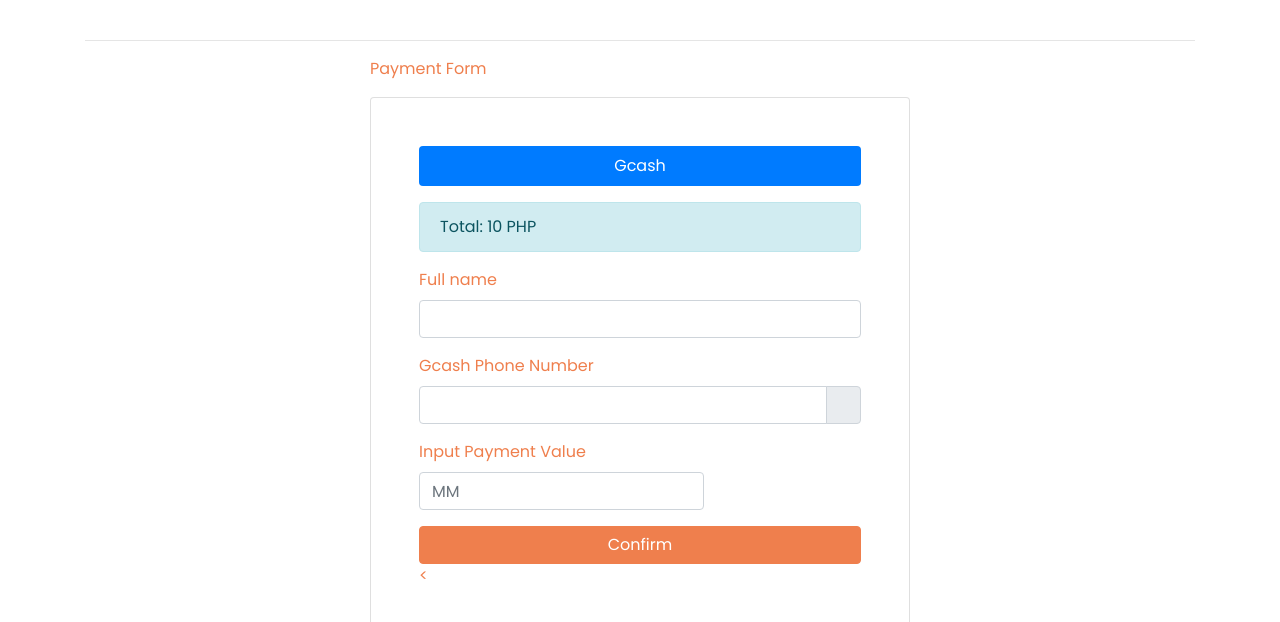
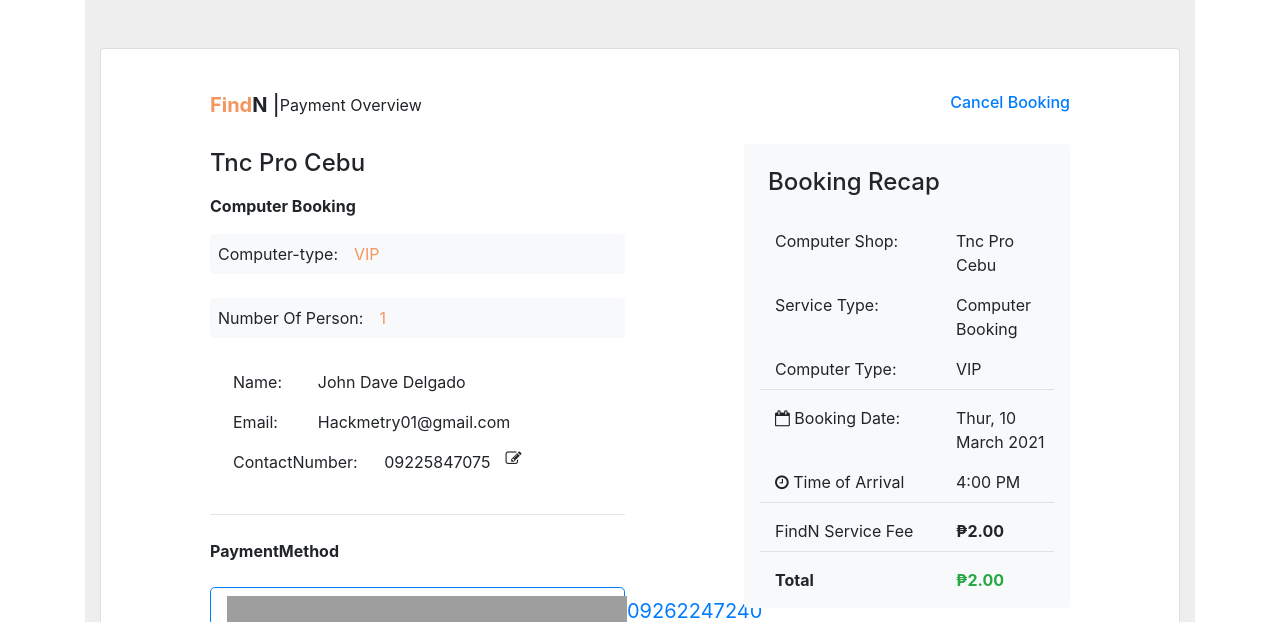
Before and after one commit to SigmaCodex/FindNCapstone, a CodeIgniter app: the page made by application/views/payment.php in a window 1280 px wide. Shown: the top 622 px of the page. Run offline with CodeIgniter, Linux system fonts and the light colour scheme; some libraries are stand-ins or nearby versions; grey boxes are pictures that could not be loaded.

Commit message:
paymentmethod initialDesign

```diff
--- a/application/views/payment.php
+++ b/application/views/payment.php
@@ -5,91 +5,167 @@
   <title>Sample Payment Form Exercise</title>
   <link href="https://fonts.googleapis.com/css?family=Poppins:400,600&display=swap" rel="stylesheet">
   <link rel='stylesheet' href='https://cdnjs.cloudflare.com/ajax/libs/twitter-bootstrap/4.1.3/css/bootstrap.min.css'>
-  <link rel="stylesheet" href="asset/css/register.css">
+  <link rel="stylesheet" href="https://cdnjs.cloudflare.com/ajax/libs/font-awesome/4.7.0/css/font-awesome.min.css">
+  <style>
+	  .icon:hover{
+		transform: scale(1.2);
+	  }
+  </style>
 </head>
 <body>
+<div class="container">
+<section style="background-color: #eee;">
+  <div class="container py-5">
+    <div class="card">
+      <div class="card-body">
+        <div class="row d-flex justify-content-center pb-5">
+          <div class="col-md-7 col-xl-5 mb-4 mb-md-0">
+            <div class="py-4 d-flex flex-row">
+              <h5> <b style="color:#f59660">Find</b><b>N</b> |</h5>
+              <span class="ps-2">Payment Overview</span>
+            </div>
+            <!-- <h4 class="text-success">$85.00</h4> -->
+            <h4>Tnc Pro Cebu</h4>
+            <div class="d-flex pt-2">
+              <div>
+                <p>
+                  <b>Computer Booking</b>
+                </p>
+              </div>
+            </div>
+			<div class="rounded d-flex" style="background-color: #f8f9fa;">
+              <div class="p-2">Computer-type:</div>
+              <div class="ms-auto p-2" style="color:#f59660">VIP</div>
+            </div>
+			<br>
+			<div class="rounded d-flex" style="background-color: #f8f9fa;">
+              <div class="p-2">Number Of Person:</div>
+              <div class="ms-auto p-2" style="color:#f59660">1</div>
+            </div>
+			<br>
+			<div class="p-2 d-flex">
+                <div class="col-3">Name:</div>
+                <div class="ms-auto">John Dave Delgado</div>
+            </div>
+			<div class="p-2 d-flex">
+                <div class="col-3">Email:</div>
+                <div class="ms-auto">Hackmetry01@gmail.com</div>
+            </div>
+			<div class="p-2 d-flex contact-display">
+                <div class="col-5">ContactNumber:</div>
+					<div class="ms-auto">09225847075</div>
+					<i class="col-3 fa fa-edit icon edit-icon"></i>
+            </div>
 
-<div class="container">
-<br>
-<hr>
+				<div class="p-2 d-flex">
+					<input type="text" class="ms-auto form-control  edit-contact-form" Value="09225847075" style="display:none">
+					<i class="col-2 fa fa-close icon edit-contact-form" id="close-edit"style="display:none"></i>
+				</div>
 
-<div class="row">
-	<aside class="col-sm-3"></aside>
-	<aside class="col-sm-6">
-<p>Payment Form</p>
+            <hr/>
 
-<article class="card">
-<div class="card-body p-5">
+            <div class="pt-2">
+              <div class="d-flex pb-2">
+                <div>
+                  <p>
+                    <b>PaymentMethod</b>
+                  </p>
+                </div>
+              </div>
+			  <div class="d-flex flex-column mb-3">
+					<div class="btn-group-vertical" role="group" aria-label="Vertical button group">
 
-<ul class="nav bg-light nav-pills rounded nav-fill mb-3" role="tablist">
-	<li class="nav-item">
-		<a class="nav-link active" data-toggle="pill" href="#nav-tab-card">
-		<i class="fa fa-credit-card"></i> Gcash</a>
-    </li>
-</ul>
+						<label class="btn btn-outline-primary btn-lg" id="btngcash" for="option1">
+						<div class="d-flex justify-content-between">
+						    <img src="https://getpaid.gcash.com/assets/img/paynow.png">
+							<!-- <span>Gcash</span> -->
+							<span>09262247240</span>
+						</div>
+						</label>
 
-<div class="tab-content">
-<div class="tab-pane fade show active" id="nav-tab-card">
-	<p class="alert alert-info">Total: 10 PHP</p>
-	<form role="form">
-	<div class="form-group">
-		<label for="username">Full name</label>
-		<input type="text" class="form-control" name="username" placeholder="" required="">
-	</div> <!-- form-group.// -->
+						<label class="btn btn-outline-primary btn-lg" for="option2">
+						<div class="d-flex justify-content-center">
+							<span>Over The Counter</span>
+						</div>
+						</label>
+					</div>
+       		 	</div>
+            </div>
+          </div>
 
-	<div class="form-group">
-		<label for="cardNumber">Gcash Phone Number</label>
-		<div class="input-group">
-			<input type="text" class="form-control" name="cardNumber" placeholder="">
-			<div class="input-group-append">
-				<span class="input-group-text text-muted">
-					<i class="fab fa-cc-visa"></i>   <i class="fab fa-cc-amex"></i>
-					<i class="fab fa-cc-mastercard"></i>
-				</span>
-			</div>
-		</div>
-	</div> <!-- form-group.// -->
+          <div class="col-md-5 col-xl-4 offset-xl-1">
+            <div class="py-4 d-flex justify-content-end">
+              <h6><a href="#!">Cancel Booking</a></h6>
+            </div>
+            <div
+              class="rounded d-flex flex-column p-2"
+              style="background-color: #f8f9fa;"
+            >
+            <div class="p-3 me-4">
+                <h4>Booking Recap</h4>
+              </div>
+              <div class="p-2 d-flex">
+                <div class="col-8">Computer Shop:</div>
+                <div class="ms-auto">Tnc Pro Cebu</div>
+              </div>
+              <div class="p-2 d-flex">
+                <div class="col-8">Service Type:</div>
+                <div class="ms-auto">Computer Booking</div>
+              </div>
+              <div class="p-2 d-flex">
+                <div class="col-8">Computer Type:</div>
+                <div class="ms-auto">VIP</div>
+              </div>
+              <div class="border-top px-2 mx-2"></div>
+              <div class="p-2 d-flex pt-3">
 
-	<div class="row">
-	    <div class="col-sm-8">
-	        <div class="form-group">
-	            <label><span class="hidden-xs">Input Payment Value</span> </label>
-	        	<div class="input-group">
-	        		<input type="number" class="form-control" placeholder="MM" name="">
+                <div class="col-8"><i class="fa fa-calendar-o"></i> Booking Date:</div>
+                <div class="ms-auto">Thur, 10 March 2021</div>
+              </div>
+              <div class="p-2 d-flex">
+                <div class="col-8">
+				<i class="fa fa-clock-o"></i> Time of Arrival
+                </div>
+                <div class="ms-auto">4:00 PM</div>
+              </div>
+              <div class="border-top px-2 mx-2"></div>
+              <div class="p-2 d-flex pt-3">
+                <div class="col-8">FindN Service Fee</div>
+                <div class="ms-auto"><b>₱2.00</b></div>
+              </div>
+              <div class="border-top px-2 mx-2"></div>
+              <div class="p-2 d-flex pt-3">
+                <div class="col-8"><b>Total</b></div>
+                <div class="ms-auto"><b class="text-success">₱2.00</b></div>
+              </div>
+            </div>
 
-	        	</div>
-	        </div>
-	    </div>
-	</div> <!-- row.// -->
-	<button class="subscribe btn btn-primary btn-block" type="button"> Confirm  </button>
-	</form>
-<
-</div> <!-- tab-pane.// -->
-</div> <!-- tab-content .// -->
-
-</div> <!-- card-body.// -->
-</article> <!-- card.// -->
-
-
-	</aside> <!-- col.// -->
-</div> <!-- row.// -->
-
+          </div>
+        </div>
+      </div>
+    </div>
+  </div>
+</section>
 </div>
 <!--container end.//-->
 
-<a data-amount="1" data-fee="0" data-expiry="6" data-customer="johndave" data-description="Payment for services rendered"  data-href="https://getpaid.gcash.com/paynow" data-public-key="pk_865748980ca7d809750906e8a7db5129" onclick="this.href = this.getAttribute('data-href')+'?public_key='+this.getAttribute('data-public-key')+'&amp;amount='+this.getAttribute('data-amount')+'&amp;fee='+this.getAttribute('data-fee')+'&amp;expiry='+this.getAttribute('data-expiry')+'&amp;description='+this.getAttribute('data-description')+'customername=johndavedelgado'+this.getAttribute('data-customer');" href="https://getpaid.gcash.com/paynow?public_key=pk_865748980ca7d809750906e8a7db5129&amp;amount=100&amp;fee=0&amp;expiry=6&amp;description=Payment for TNC;cutomername=johndavedelgado" target="_blank" class="x-getpaid-button"><img src="https://getpaid.gcash.com/assets/img/paynow.png"></a>
+<script src='https://cdn.jsdelivr.net/npm/popper.js@1.14.3/dist/umd/popper.min.js'></script>
+<script src='assets/js/jquery/jquery.min.js'></script>
+<script>
+    $(document).on('click','#btngcash',function(){
+         alert("hellow");
+    });
+
+	$(document).on('click','.edit-icon',function(){
+		$(".edit-contact-form").show();
+    });
+	$(document).on('click','#close-edit',function(){
+		$(".edit-contact-form").css("display","none");
+    });
 
 
 
 
-
-
-
-
-
-
-
-<script src='https://cdnjs.cloudflare.com/ajax/libs/twitter-bootstrap/4.1.3/css/bootstrap.min.css'></script>
-<script  src="asset/js/register.js"></script>
+</script>
 </body>
 </html>
```
Also changed, not shown: application/controllers/Main_Controller.php (+34 -34 lines).
